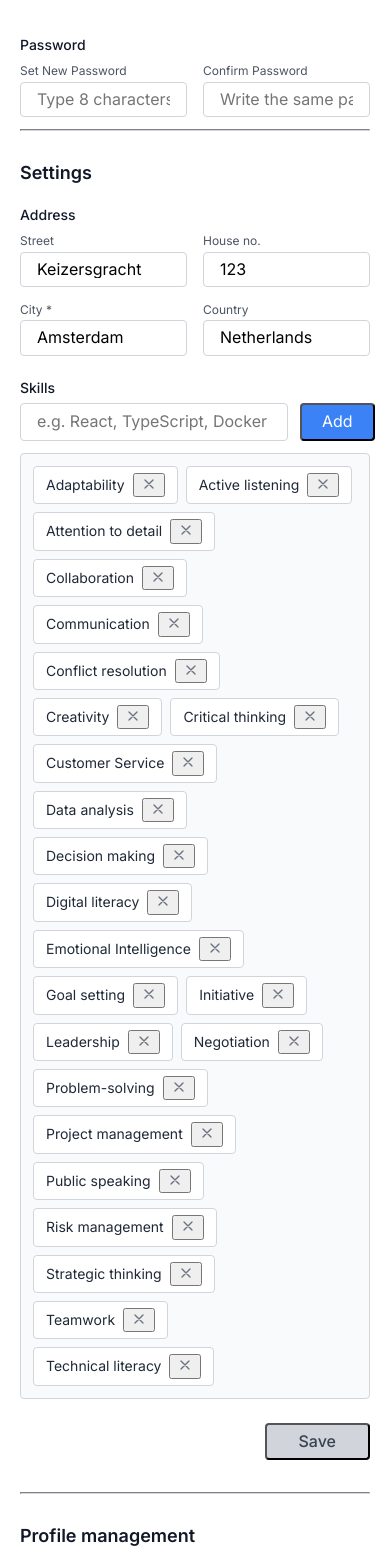
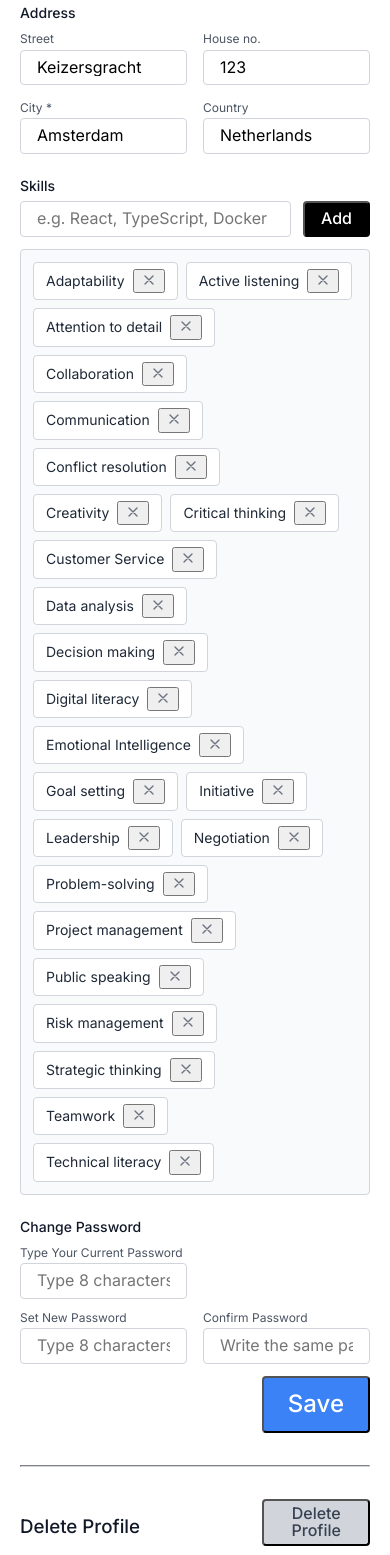
Before and after one commit to HackYourFutureProjects/c53-final-project-group-A, a React (Vite) app in the folder client/: page /profile in a window 390 px wide. Shown: the part 240-1795 px from the top of the page. Built offline with nearby package versions, Linux system fonts and the light colour scheme.

Commit message:
Refactor button styles in SkillsSettings and Profile components for improved UI consistency and responsiveness

```diff
--- a/client/src/components/SkillsSettings.jsx
+++ b/client/src/components/SkillsSettings.jsx
@@ -60,7 +60,7 @@ export default function SkillsSettings() {
         <button
           id="addSkillBtn"
           onClick={addSkill}
-          className="bg-blue-500 text-white px-5 py-2 rounded hover:bg-blue-600 transition"
+          className="px-4 py-1 bg-black text-white rounded hover:bg-gray-800 transition font-medium"
         >
           Add
         </button>
--- a/client/src/index.css
+++ b/client/src/index.css
@@ -188,6 +188,9 @@ footer {
 .space-x-4 > * + * {
   margin-left: 1rem;
 }
+.overflow-hidden {
+  overflow: hidden;
+}
 
 /* ---------- Gap & Spacing ---------- */
 .gap-2 {
@@ -237,6 +240,14 @@ footer {
 .py-2 {
   padding-top: 0.5rem;
   padding-bottom: 0.5rem;
+}
+.py-3 {
+  padding-top: 0.75rem;
+  padding-bottom: 0.75rem;
+}
+.py-4 {
+  padding-top: 1rem;
+  padding-bottom: 1rem;
 }
 
 /* ---------- Sizing ---------- */
@@ -419,3 +430,10 @@ footer {
 .justify-between {
   justify-content: space-between;
 }
+
+/* Responsive helpers (small set used by components) */
+@media (min-width: 768px) {
+  .md\:w-auto {
+    width: auto;
+  }
+}
--- a/client/src/pages/User/Profile.jsx
+++ b/client/src/pages/User/Profile.jsx
@@ -16,7 +16,8 @@ export default function Profile() {
   const [showSavePopup, setShowSavePopup] = useState(false);
   const firstNameInputRef = useRef(null);
   const lastNameInputRef = useRef(null);
-  const passwordInputRef = useRef(null);
+  const currentPasswordInputRef = useRef(null);
+  const newPasswordInputRef = useRef(null);
   const confirmPasswordInputRef = useRef(null);
   const streetInputRef = useRef(null);
   const houseInputRef = useRef(null);
@@ -42,7 +43,8 @@ export default function Profile() {
   ) {
     let firstName = firstNameInputRef.current;
     let lastName = lastNameInputRef.current;
-    let password = passwordInputRef.current;
+    let currentPassword = currentPasswordInputRef.current;
+    let newPassword = newPasswordInputRef.current;
     let confirmPassword = confirmPasswordInputRef.current;
     let street = streetInputRef.current;
     let house = houseInputRef.current;
@@ -57,11 +59,15 @@ export default function Profile() {
       lastName = cleanUpText(lastName.value || "");
       console.log("Saving settings for:", firstName, lastName);
       // Passwords
-      password = password.value || "";
+      newPassword = newPassword.value || "";
       confirmPassword = confirmPassword.value || "";
-      if (password || confirmPassword) {
-        console.log("password, confirmPassword", password, confirmPassword);
-        if (password === confirmPassword) {
+      if (currentPassword || newPassword || confirmPassword) {
+        console.log(
+          "newPassword, confirmPassword",
+          newPassword,
+          confirmPassword,
+        );
+        if (newPassword === confirmPassword) {
           console.log("Password updated.");
         } else {
           setAlert({ type: "error", message: "Passwords do not match." });
@@ -128,7 +134,6 @@ export default function Profile() {
         Profile
       </h1>
       {/* <!-- Profile Section with Avatar and Name --> */}
-      <div className="mb-8">
       <div className="flex items-start space-x-4">
         {/* <!-- Avatar with the editing/updating button --> */}
         <div className="relative">
@@ -190,11 +195,34 @@ export default function Profile() {
           </div>
         </div>
       </div>
+      <AddressSettings
+        handleSaveClick={handleSaveClick}
+        streetInputRef={streetInputRef}
+        houseInputRef={houseInputRef}
+        cityInputRef={cityInputRef}
+        countryInputRef={countryInputRef}
+        clearAlert={handleClearAlert}
+      />
+      <SkillsSettings />
+      <label className="block text-sm font-medium text-gray-900 mb-3">
+        Change Password
+      </label>
+      <div className="grid grid-cols-2 gap-4 mb-3">
+        <div>
+          <label className="block text-xs text-gray-600 mb-1">
+            Type Your Current Password
+          </label>
+          <input
+            id="currentPasswordInput"
+            ref={currentPasswordInputRef}
+            type="password"
+            placeholder="Type 8 characters or more"
+            className="w-full px-4 py-2 border border-gray-300 rounded focus:outline-none focus:ring-2 focus:ring-blue-500"
+            onKeyDown={pressEnterKey}
+            onChange={handleClearAlert}
+          />
         </div>
-
-      <label className="block text-sm font-medium text-gray-900 mb-3">
-        Password
-      </label>
+      </div>
       <div className="grid grid-cols-2 gap-4 mb-3">
         <div>
           <label className="block text-xs text-gray-600 mb-1">
@@ -202,7 +230,7 @@ export default function Profile() {
           </label>
           <input
             id="newPasswordInput"
-            ref={passwordInputRef}
+            ref={newPasswordInputRef}
             type="password"
             placeholder="Type 8 characters or more"
             className="w-full px-4 py-2 border border-gray-300 rounded focus:outline-none focus:ring-2 focus:ring-blue-500"
@@ -225,19 +253,6 @@ export default function Profile() {
           />
         </div>
       </div>
-
-      <hr className="border-gray-300 mb-8" />
-      {/* Settings Section */}
-      <h2 className="text-lg font-semibold text-gray-900 mb-6">Settings</h2>
-      <AddressSettings
-        handleSaveClick={handleSaveClick}
-        streetInputRef={streetInputRef}
-        houseInputRef={houseInputRef}
-        cityInputRef={cityInputRef}
-        countryInputRef={countryInputRef}
-        clearAlert={handleClearAlert}
-      />
-      <SkillsSettings />
       {/* <!-- Save Button --> */}
       <div className="flex items-center justify-end mb-8 space-x-4">
         {alert.message && (
@@ -256,7 +271,7 @@ export default function Profile() {
                 countryInputRef,
               )
             }
-            className="px-8 py-2 bg-gray-300 text-gray-700 rounded hover:bg-gray-400 transition font-medium"
+            className="bg-blue-500 text-white text-2xl px-6 py-3 rounded hover:bg-blue-600 transition font-medium"
           >
             Save
           </button>
@@ -270,10 +285,7 @@ export default function Profile() {
         </div>
       </div>
       <hr className="border-gray-300 mb-8" />
-      {/* <!-- Profile Management Section --> */}
-      <h2 className="text-lg font-semibold text-gray-900 mb-6">
-        Profile management
-      </h2>
+      {/* <!-- Profile Deletion Section --> */}
       <div className="flex items-start justify-between">
         <div>
           <h3 className="font-medium text-gray-900 mb-1">Delete Profile</h3>
@@ -281,7 +293,7 @@ export default function Profile() {
             Permanently delete your account and data.
           </p>
         </div>
-        <button className="px-6 py-2 bg-black text-white rounded hover:bg-gray-800 transition font-medium">
+        <button className="px-2 py-1 bg-gray-300 text-gray-700 rounded hover:bg-gray-400 transition font-medium">
           Delete Profile
         </button>
       </div>
```
Lines whose indentation alone changed are shown as unchanged.
